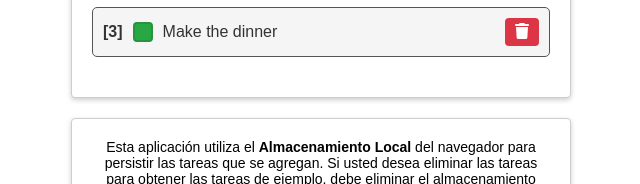
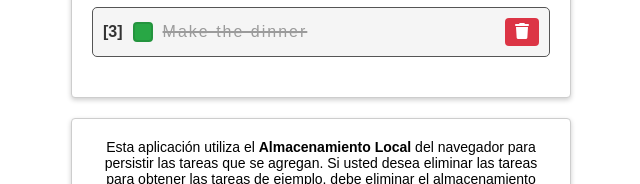
Before and after one commit to felipejoq/to-do-list-app-challenge, a plain HTML site: page index.html in a window 1280 px wide. Shown: the part 525-709 px from the top of the page, 319-959 px from the left. Drawn offline with Linux system fonts and the light colour scheme.

Commit message:
Cambio en el estilo para las tareas terminadas

```diff
--- a/assets/css/styles.css
+++ b/assets/css/styles.css
@@ -226,3 +226,10 @@ h3 {
 .check-box-task:hover {
     border-color: #24943e;
 }
+
+.check-task {
+    text-decoration:line-through;
+    text-decoration-thickness: 2px;
+    color: #9b9b9b;
+    letter-spacing: 2px;
+}
--- a/assets/js/main.js
+++ b/assets/js/main.js
@@ -58,7 +58,7 @@ const getTaskTemplate = (task) => {
                 <strong>[${task.index}]</strong>
                 <input onclick="completeTask(${task.id})" ${task.completed ? 'checked' : ''}
                     type="checkbox" id="${task.id}" class="check-box-task" name="checkboxTask" />
-                <label for="${task.id}" >${task.text}</label>
+                <label for="${task.id}" class="${task.completed ? 'check-task' : ''}" >${task.text}</label>
                 <button
                     onclick="deleteTask(${task.id})"
                     type="button"
```
